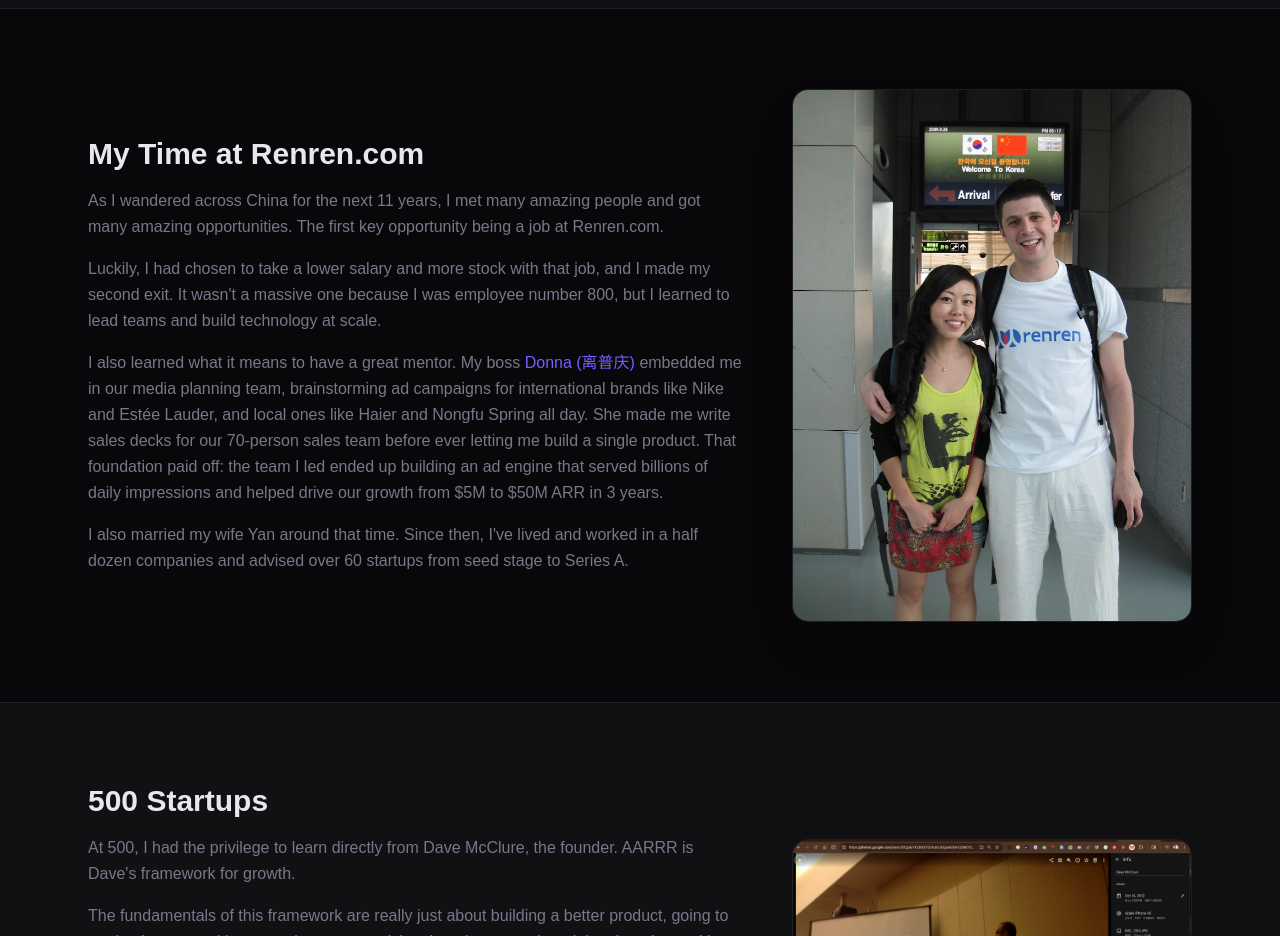
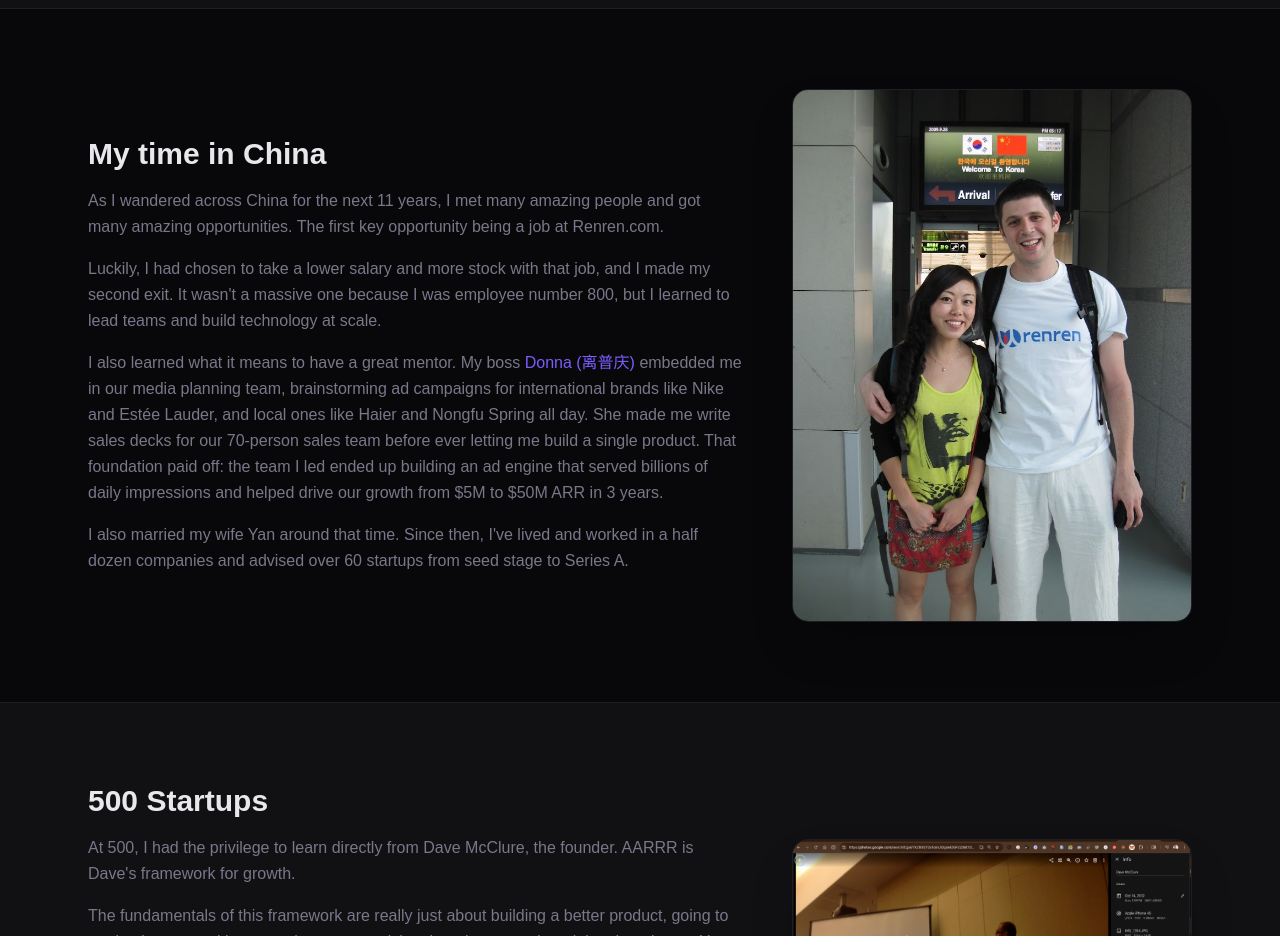
Before and after one commit to fotoflo/aimhuge-home, a Next.js app: page /about in a window 1280 px wide. Shown: the part 2220-3156 px from the top of the page. Built offline with nearby package versions, Linux system fonts and the light colour scheme; no server answers; a web font is replaced by a local one.

Commit message:
chore: update renren header to broader 'My time in China'

```diff
--- a/src/app/(site)/about/page.tsx
+++ b/src/app/(site)/about/page.tsx
@@ -183,7 +183,7 @@ export default function AboutPage() {
       <section className="mx-auto max-w-6xl px-6 py-20">
         <div className="flex flex-col md:flex-row items-center gap-12">
           <div className="flex-1 space-y-4">
-            <h2 className="text-3xl font-bold">My Time at Renren.com</h2>
+            <h2 className="text-3xl font-bold">My time in China</h2>
             <div className="space-y-4 text-muted leading-relaxed">
               <p>
                 As I wandered across China for the next 11 years, I met many amazing people and got many amazing opportunities. The first key opportunity being a job at Renren.com.
```
